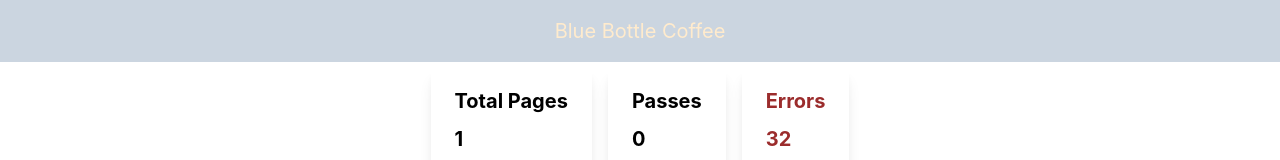
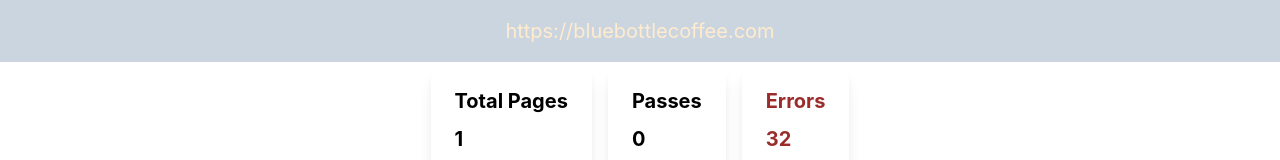
Before and after one commit to pandabrand/bb-pa11y, a React (Create React App) app: page / in a window 1280 px wide. Shown: the top 160 px of the page. Built offline with nearby package versions, Linux system fonts and the light colour scheme.

Commit message:
full data from json

```diff
--- a/package.json
+++ b/package.json
@@ -7,6 +7,8 @@
     "@testing-library/react": "^9.3.2",
     "@testing-library/user-event": "^7.1.2",
     "axios": "^0.19.0",
+    "firebase-admin": "^8.8.0",
+    "firebase-functions": "^3.3.0",
     "react": "^16.12.0",
     "react-dom": "^16.12.0",
     "react-scripts": "3.3.0"
--- a/src/App.js
+++ b/src/App.js
@@ -9,11 +9,12 @@
 
   render() {
     const results = small.results;
+    const siteaddress = Object.keys(results)[0];
     return (
       <div className="container">
-        <Header />
+        <Header address={siteaddress} />
         <Overview total={small.total} passes={small.passes} errors={small.errors}/>
-        <ReportItems item={results} />
+        <ReportItems results={results} />
       </div>
     );
   }
--- a/src/components/header.jsx
+++ b/src/components/header.jsx
@@ -4,7 +4,7 @@
     render() {
         return (
             <header className="bg-gray-400 p-4 mb-2">
-                <h1 className="text-xl text-center">Blue Bottle Coffee</h1>
+                <h1 className="text-xl text-center">{this.props.address}</h1>
             </header>
         );
     }
--- a/src/components/report-items.jsx
+++ b/src/components/report-items.jsx
@@ -2,8 +2,10 @@
 
 class ReportItems extends React.Component {
     render() {
-        let results = Object.values(this.props.item);
-        let reportNodes = results[0].map(
+        // results as of now should only have one keyed array
+        let key = Object.keys(this.props.results)[0];
+
+        let reportNodes = this.props.results[key].map(
             function(node, index) {
                 return <div key={index} className="w-full bg-gray-500 mb-8 p-3">
                     <div className="text-lg text-white">{node.code}</div>
```
Also changed, not shown: 2 other files (tests, documents, lock files or other folders).
